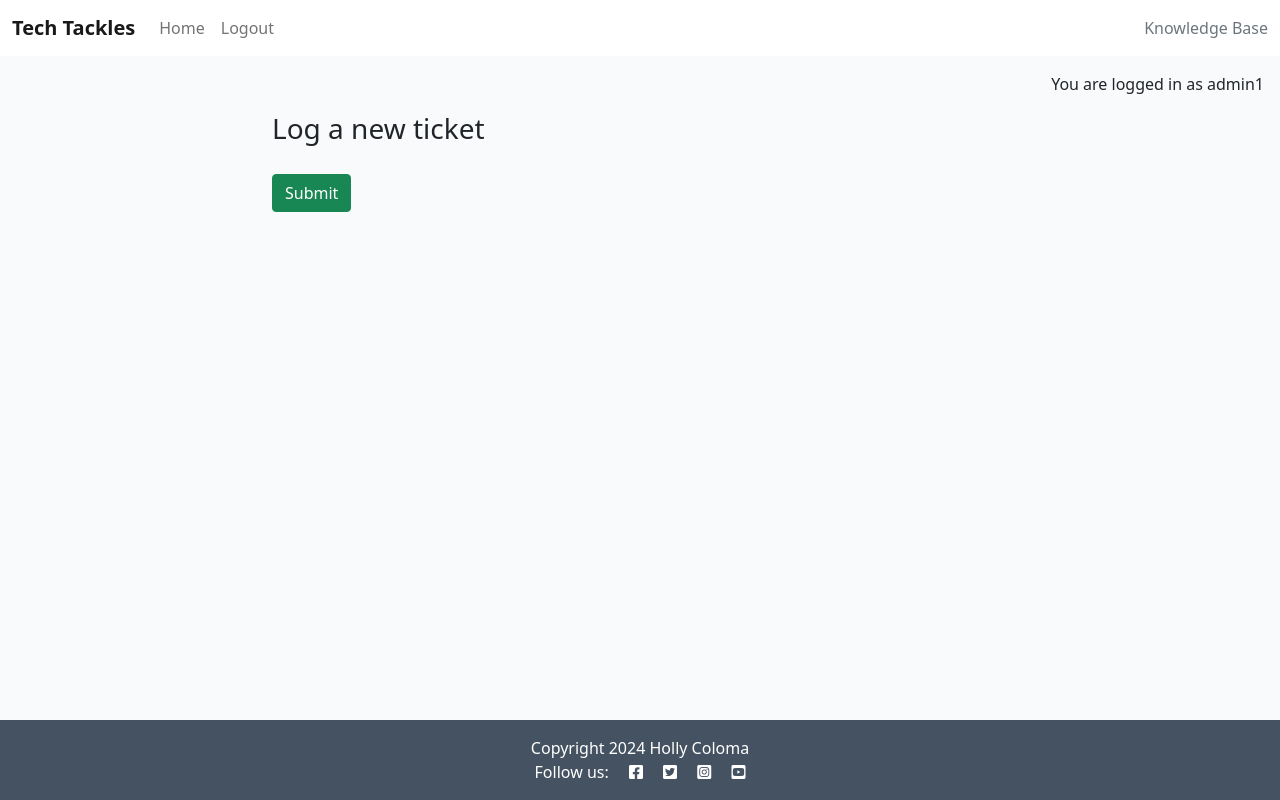
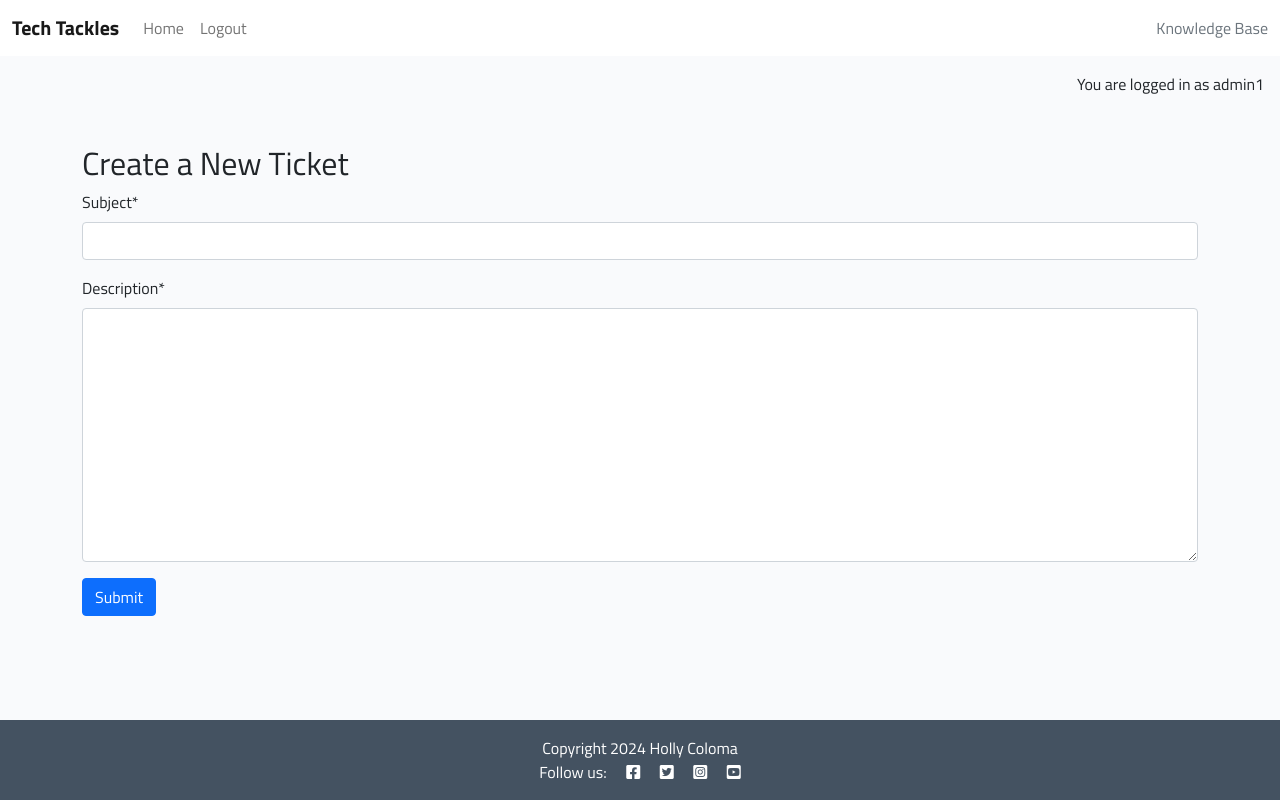
Before and after one commit to hpcoloma/PP4-Tech-Tackles, a Django app: page /ticket/new/ in a window 1280 px wide. Run offline with Django 4.2, Linux system fonts and the light colour scheme; a user stored in the database is signed in; some libraries are stand-ins or nearby versions.

Commit message:
Update ticket detail comments section, add function to automatically generate ticket id for new tickets, update style on to show scroll, migrate profile model

```diff
--- a/static/css/style.css
+++ b/static/css/style.css
@@ -3,14 +3,13 @@
 body {
     background: #ffffff no-repeat;
     height: 100%;
-    background-size: cover;
-    overflow: hidden;
-    background-position: center;
-    width: 100%;
+    margin: 0;
+    padding: 0;
+    overflow: auto;
+    font-family: "Titillium Web", sans-serif;
 }
 
 .brand {
-    font-family: "Titillium Web", sans-serif
     font-size: 1.4rem;
     font-weight: 700;
     color: #4A4A4F;
@@ -34,6 +33,7 @@ body {
 
 .main-bg {
     background-color: #F9FAFC;
+    overflow: auto;
 }
 
 .card {
@@ -166,3 +166,7 @@ body {
 .approval {
     color: rgb(222, 146, 168);
 }
+
+.footer {
+    flex-shrink: 0;
+}
--- a/support/models.py
+++ b/support/models.py
@@ -1,5 +1,6 @@
 from django.db import models
 from django.contrib.auth.models import User
+from datetime import datetime
 
 # Create your models here.
 # User profile model
@@ -33,8 +34,22 @@ class Ticket(models.Model):
     created_on = models.DateTimeField(auto_now_add=True)
     updated_on = models.DateTimeField(auto_now=True)
 
+    def save(self, *args, **kwargs):
+        if not self.ticket_id:
+            date_str = datetime.now().strftime('%Y-%m%d')
+            latest_ticket = Ticket.objects.filter(ticket_id__startswith=f'TT-{date_str}').order_by('created_on').last()
+            if latest_ticket:
+                last_ticket_number = int(latest_ticket.ticket_id[-3:])
+                self.ticket_id = f'TT-{date_str}-{last_ticket_number + 1:03d}'
+            else:
+                self.ticket_id = f'TT-{date_str}-001'
+        super().save(*args, **kwargs)
+
     def __str__(self):
-        return f"{self.ticket_id} - {self.subject} by {self.user}"
+        return self.ticket_id
+
+    # def __str__(self):
+    #     return f"{self.ticket_id} - {self.subject} by {self.user}"
 
 class Comment(models.Model):
     user = models.ForeignKey(User, on_delete=models.CASCADE, related_name="commenter") # Many to one
--- a/support/templates/support/ticket_form.html
+++ b/support/templates/support/ticket_form.html
@@ -1,24 +1,14 @@
 {% extends "base.html" %}
 {% block content %}
-{% load static %}
 {% load crispy_forms_tags %}
 
-<div class="container">
-    <div class="row"><div class="col-8 offset-2">
-
-        <h3>Log a new ticket</h3></div>
-        <div class="col-8 offset-2 card">
-
-            <form method="post" class="newTicketForm" style="margin-top: 1.3em;">
-                {{ ticket_form | crispy }}
-                {% csrf_token %}
-                <button type="submit" aria-label="Click to submit new ticket" class="btn btn-success">Submit</button>
-            </form>
-        </div>
-    </div>
+<div class="container mt-5">
+    <h2>Create a New Ticket</h2>
+    <form method="post" action="{% url 'ticket_create' %}">
+        {% csrf_token %}
+        {{ form|crispy }}
+        <button type="submit" class="btn btn-primary">Submit</button>
+    </form>
 </div>
 
-
-
-
-{% endblock %}
+{% endblock content %}
--- a/support/templates/support/ticket_list.html
+++ b/support/templates/support/ticket_list.html
@@ -2,7 +2,7 @@
 
 {% block content %}
 
-
+<div class="container mt-4">
     <h1>TICKET LIST</h1>
     <a href="{% url 'ticket_create' %}">Create Ticket</a>
 
@@ -13,5 +13,6 @@
             </li>
         {% endfor %}
     </ul>
+</div>
 
 {% endblock %}
--- a/support/views.py
+++ b/support/views.py
@@ -1,6 +1,7 @@
 from django.shortcuts import render, redirect, get_object_or_404
 from django.views.generic import ListView, DetailView, CreateView
-from .models import Ticket
+from .models import Ticket, Comment
+from django.urls import reverse_lazy
 from django.contrib.auth.mixins import LoginRequiredMixin
 from django.contrib.auth.decorators import login_required
 from .forms import CommentForm, TicketForm
@@ -27,14 +28,25 @@ class TicketListView(LoginRequiredMixin, ListView):
 class TicketDetailView(LoginRequiredMixin, DetailView):
     model = Ticket
     template_name = 'support/ticket_detail.html'
+    # comment_form = CommentForm()
+
+
+    def get_context_data(self, **kwargs):
+        context = super().get_context_data(**kwargs)
+        ticket = self.get_object()
+        context['comments'] = ticket.comments.all().order_by('-created_on')
+        context['comment_form'] = CommentForm()
+        return context
+
 
 
 class TicketCreateView(LoginRequiredMixin, CreateView):
     model = Ticket
     form_class = TicketForm
     template_name = 'support/ticket_form.html'
+    success_url = reverse_lazy('ticket_list')
 
-    def form_valid(self, request, *args, **kwargs):
+    def form_valid(self, form, *args, **kwargs):
         form.instance.user = self.request.user
         return super().form_valid(form)
 
--- a/techtackles/settings.py
+++ b/techtackles/settings.py
@@ -28,7 +28,7 @@ TEMPLATES_DIR = os.path.join(BASE_DIR, 'templates')
 SECRET_KEY = SECRET_KEY = os.environ.get("SECRET_KEY")
 
 # SECURITY WARNING: don't run with debug turned on in production!
-DEBUG = True
+DEBUG = False
 
 ALLOWED_HOSTS = ['8000-hpcoloma-pp4techtackles-wk0blf6r593.ws.codeinstitute-ide.net',
 '.herokuapp.com']
--- a/templates/base.html
+++ b/templates/base.html
@@ -3,7 +3,6 @@
 {% url 'account_login' as login_url %}
 {% url 'account_signup' as signup_url %}
 {% url 'account_logout' as logout_url %}
-
 
 <!DOCTYPE html>
 <html class="h-100" lang="en">
@@ -58,7 +57,6 @@
                             <a class="nav-link {% if request.path == login_url %}active{% endif %}" aria-current="page" href="{% url 'account_login' %}">Login</a>
                         </li>
                     {% endif %}
-
                 </ul>
                 <span class="navbar-text text-muted">
                     Knowledge Base
@@ -67,7 +65,7 @@
         </div>
     </nav>
 
-    <main class="flex-shrink-0 main-bg">
+    <main class="flex-grow-1">
         {% if user.is_authenticated %}
         <p class="text-end m-3">You are logged in as {{ user }}</p>
         {% else %}
@@ -77,7 +75,6 @@
         {% block content %}
         <!-- Content Goes here -->
         {% endblock content %}
-
     </main>
 
     <!-- Footer -->
@@ -98,5 +95,4 @@
         integrity="sha384-gtEjrD/SeCtmISkJkNUaaKMoLD0//ElJ19smozuHV6z3Iehds+3Ulb9Bn9Plx0x4" crossorigin="anonymous">
         </script>
 </body>
-
 </html>
```
Also changed, not shown: support/templates/support/add_comment.html (+7 -18 lines), support/templates/support/ticket_detail.html (+27 -40 lines), support/migrations/0003_profile.py (added). Lines whose indentation alone changed are shown as unchanged.
